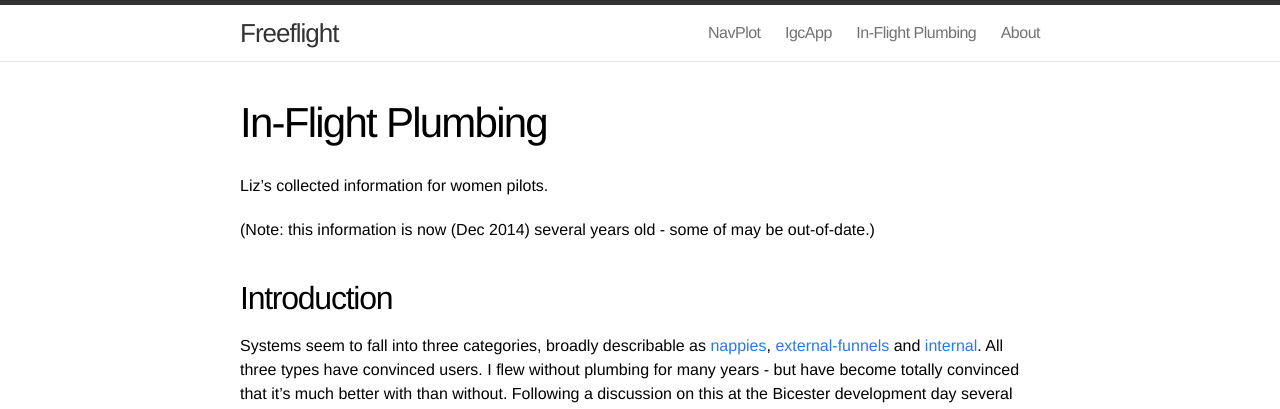
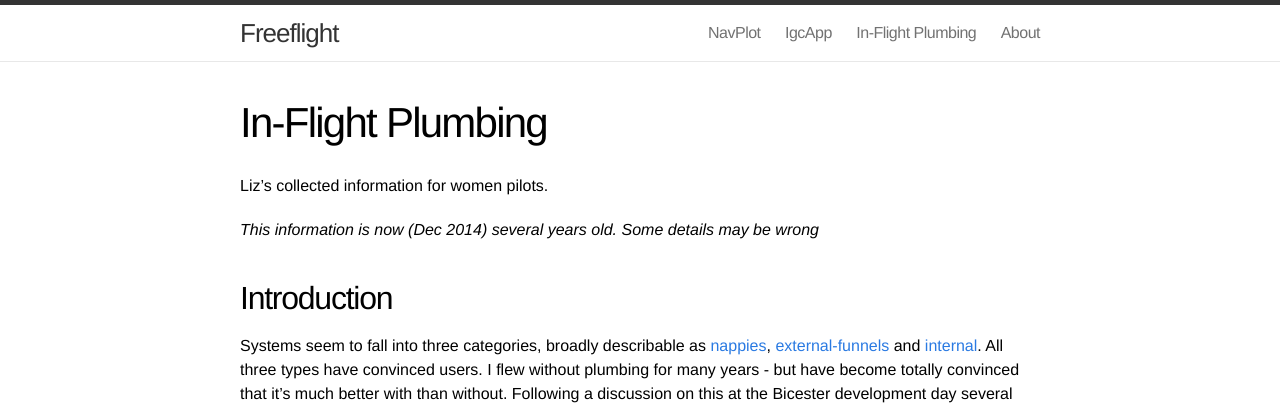
Before and after one commit to ahsparrow/ahsparrow.github.io, a Jekyll site: the page built from 3-plumbing.md, in a window 1280 px wide and 900 px high. Shown: the top 409 px of the window. Built offline with Jekyll 4.4.1, drawn with Linux system fonts in a browser that asks for light colours.

Commit message:
Updated plumbin.md correctly

```diff
--- a/3-plumbing.md
+++ b/3-plumbing.md
@@ -6,8 +6,8 @@ permalink: /plumbing/
 
 Liz's collected information for women pilots.
 
-(Note: this information is now (Dec 2014) several years old - some of may
-be out-of-date.)
+*This information is now (Dec 2014) several years old. Some details may
+be wrong*
 
 ## Introduction
 
```
